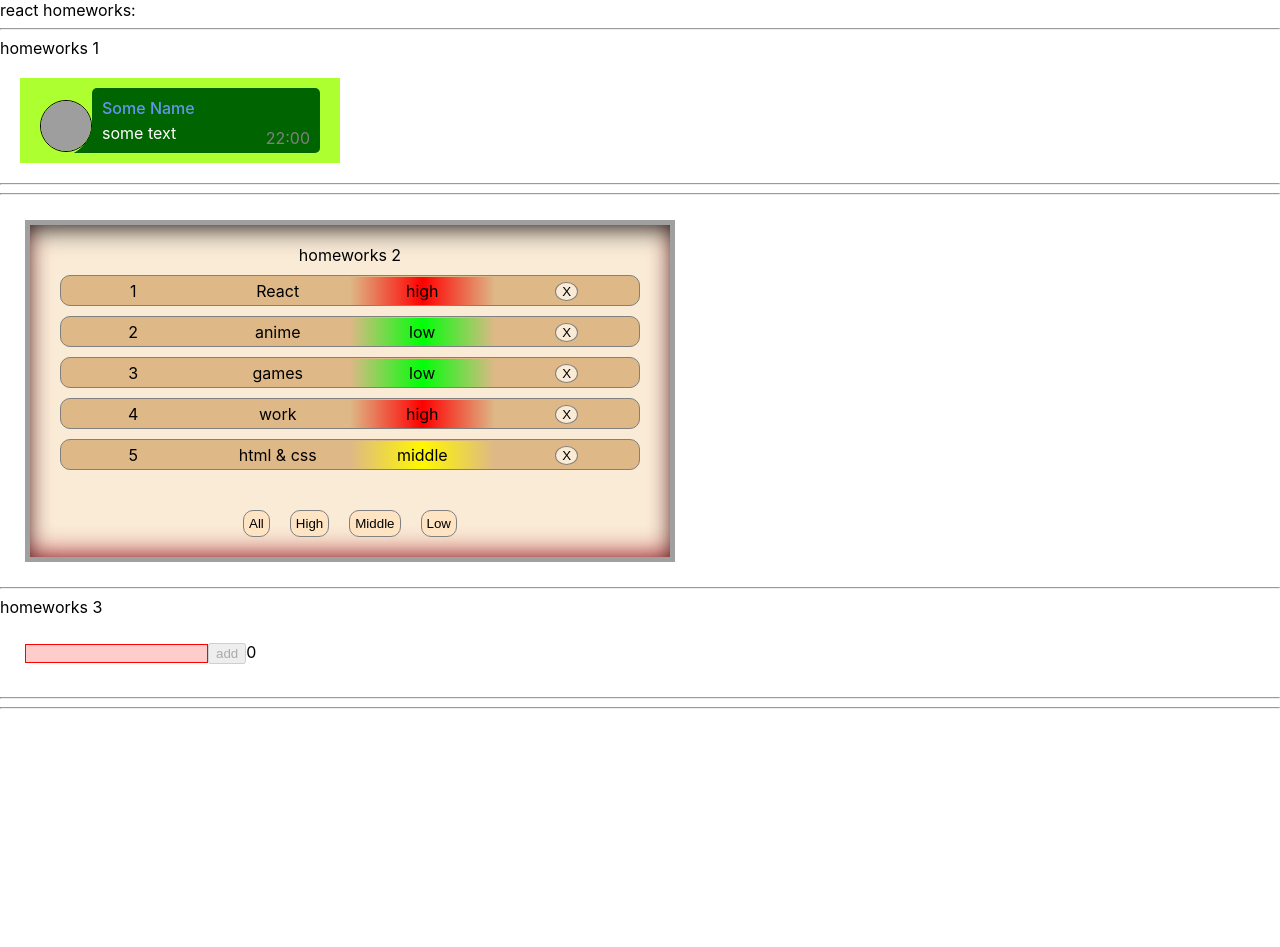
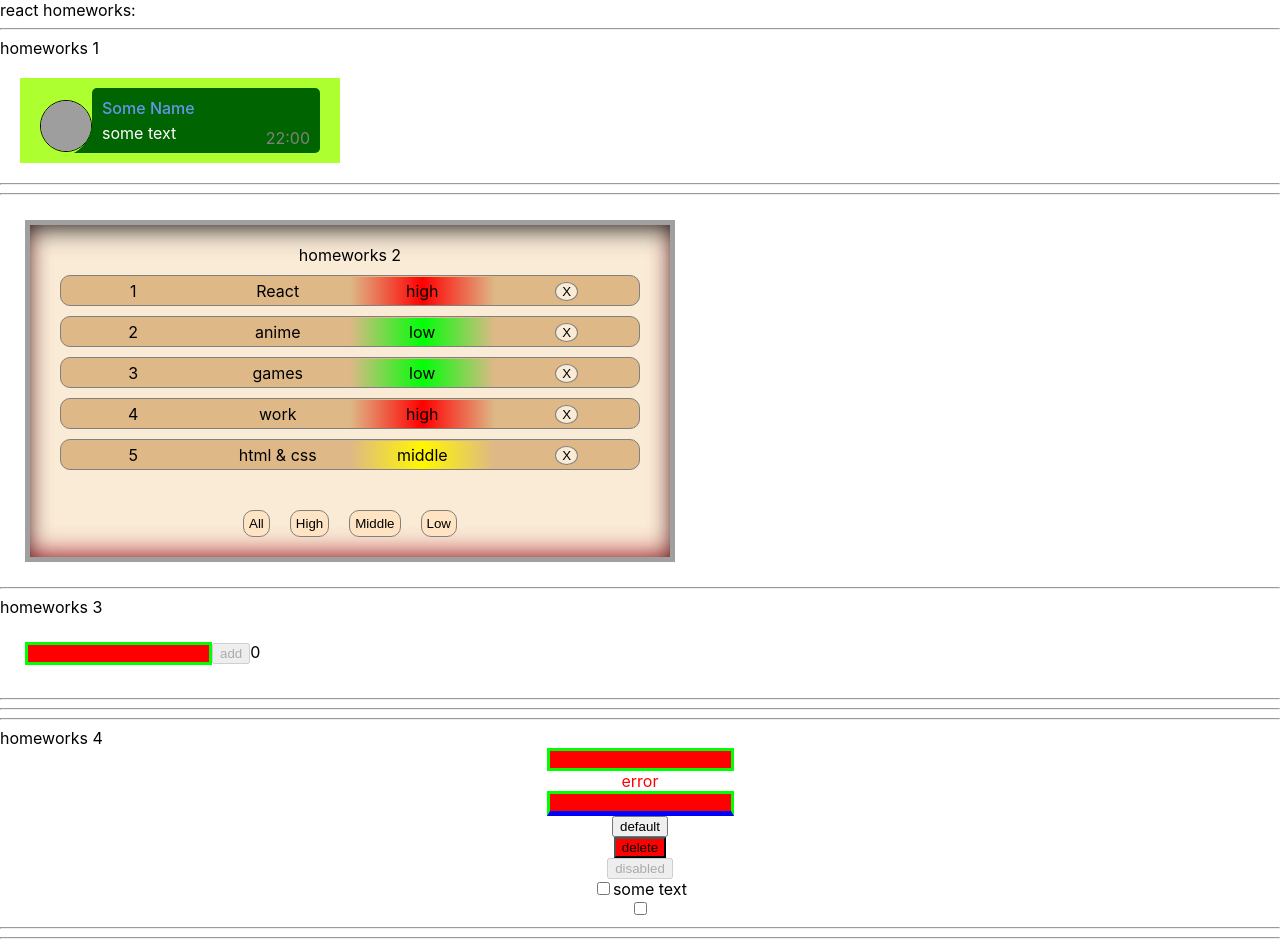
Before and after one commit to RomanAlxndrvch/IgnatHomeworks, a React (Create React App) app: page / in a window 1280 px wide. Before the commit the page ends 800 px from the top, so only its background shows below. Built offline with nearby package versions, Linux system fonts and the light colour scheme; grey boxes are pictures that could not be loaded.

Commit message:
HW#4 50% done. Added SuperInput to HW3. HW 2 and css left.

```diff
--- a/src/p1-main/m1-ui/u1-app/App.tsx
+++ b/src/p1-main/m1-ui/u1-app/App.tsx
@@ -3,6 +3,7 @@ import s from './App.module.css'
 import HW1 from '../../../p2-homeworks/h1/HW1'
 import HW2 from "../../../p2-homeworks/h2/HW2";
 import HW3 from "../../../p2-homeworks/h3/HW3";
+import HW4 from "../../../p2-homeworks/h4/HW4";
 
 function App() {
     return (
@@ -11,7 +12,7 @@ function App() {
             <HW1/>
             <HW2/>
             <HW3/>
-            {/*<HW4/>*/}
+            <HW4/>
             {/*<HW5/>*/}
 
         </div>
--- a/src/p2-homeworks/h3/Greeting.tsx
+++ b/src/p2-homeworks/h3/Greeting.tsx
@@ -1,5 +1,6 @@
 import React, {ChangeEvent, KeyboardEvent} from 'react'
 import classes from './Greeting.module.css'
+import SuperInputText from "./c1-SuperInputText/SuperInputText";
 
 type GreetingPropsType = {
     name: string
@@ -8,17 +9,19 @@ type GreetingPropsType = {
     error: string
     totalUsers: number
     onKeyDownHandler: (e: KeyboardEvent<HTMLInputElement>) => void
+    errorMessage: string
 }
 
 
 const Greeting: React.FC<GreetingPropsType> = (
-    {name, setNameCallback, addUser, error, totalUsers, onKeyDownHandler}
+    {name, setNameCallback, addUser, error, totalUsers, onKeyDownHandler, errorMessage}
 ) => {
     const inputClass = name ? classes.nonError : classes.error
 
     return (
         <div>
-            <input value={name} onChange={setNameCallback} className={inputClass} onKeyDown={onKeyDownHandler}/>
+            {/* <input value={name} onChange={setNameCallback} className={inputClass} onKeyDown={onKeyDownHandler}/>*/}
+            <SuperInputText value={name} onChange={setNameCallback} error={errorMessage}/>
             <button onClick={addUser} disabled={!name}>add</button>
             <span>{totalUsers}</span>
             <div>{error}</div>
--- a/src/p2-homeworks/h3/GreetingContainer.tsx
+++ b/src/p2-homeworks/h3/GreetingContainer.tsx
@@ -10,8 +10,12 @@ type GreetingContainerPropsType = {
 const GreetingContainer: React.FC<GreetingContainerPropsType> = ({users, addUserCallback}) => {
     const [name, setName] = useState<string>('')
     const [error, setError] = useState<string>('')
+    const [errorMessage, setErrorMessage] = useState<string>('')
+
 
     const setNameCallback = (e: ChangeEvent<HTMLInputElement>) => {
+        !e.currentTarget.value && setErrorMessage('Type Something!')
+        e.currentTarget.value && setErrorMessage('')
         !e.currentTarget.value.includes(' ') && setName(e.currentTarget.value)
         name.length > 0 && setError('')
     }
@@ -43,6 +47,7 @@ const GreetingContainer: React.FC<GreetingContainerPropsType> = ({users, addUser
             error={error}
             totalUsers={totalUsers}
             onKeyDownHandler={pressEnterHandler}
+            errorMessage={errorMessage}
         />
     )
 }
--- /dev/null
+++ b/src/p2-homeworks/h3/c1-SuperInputText/SuperInputText.module.css
@@ -0,0 +1,12 @@
+.superInput {
+
+}
+
+.errorInput {
+    border: 3px solid lime;
+    background: red;
+}
+
+.error {
+    color: red;
+}
--- /dev/null
+++ b/src/p2-homeworks/h3/c1-SuperInputText/SuperInputText.tsx
@@ -0,0 +1,59 @@
+import React, {ChangeEvent, DetailedHTMLProps, InputHTMLAttributes, KeyboardEvent} from 'react'
+import s from './SuperInputText.module.css'
+
+// тип пропсов обычного инпута
+type DefaultInputPropsType = DetailedHTMLProps<InputHTMLAttributes<HTMLInputElement>, HTMLInputElement>
+
+// здесь мы говорим что у нашего инпута будут такие же пропсы как у обычного инпута
+// (чтоб не писать value: string, onChange: ...; они уже все описаны в DefaultInputPropsType)
+type SuperInputTextPropsType = DefaultInputPropsType & { // и + ещё пропсы которых нет в стандартном инпуте
+    onChangeText?: (value: string) => void
+    onEnter?: () => void
+    error?: string
+    spanClassName?: string
+}
+
+const SuperInputText: React.FC<SuperInputTextPropsType> = (
+    {
+        type, // достаём и игнорируем чтоб нельзя было задать другой тип инпута
+        onChange, onChangeText,
+        onKeyPress, onEnter,
+        error,
+        className, spanClassName,
+
+        ...restProps// все остальные пропсы попадут в объект restProps
+    }
+) => {
+    const onChangeCallback = (e: ChangeEvent<HTMLInputElement>) => {
+        onChange // если есть пропс onChange
+        && onChange(e) // то передать ему е (поскольку onChange не обязателен)
+
+        onChangeText && onChangeText(e.currentTarget.value)
+    }
+    const onKeyPressCallback = (e: KeyboardEvent<HTMLInputElement>) => {
+        onKeyPress && onKeyPress(e);
+
+        onEnter // если есть пропс onEnter
+        && e.key === 'Enter' // и если нажата кнопка Enter
+        && onEnter() // то вызвать его
+    }
+
+    const finalSpanClassName = `${s.error} ${spanClassName ? spanClassName : ''}`
+    const finalInputClassName = `${s.errorInput} ${className}` // need to fix with (?:) and s.superInput
+
+    return (
+        <>
+            <input
+                type={'text'}
+                onChange={onChangeCallback}
+                onKeyPress={onKeyPressCallback}
+                className={finalInputClassName}
+
+                {...restProps} // отдаём инпуту остальные пропсы если они есть (value например там внутри)
+            />
+            {error && <span className={finalSpanClassName}>{error}</span>}
+        </>
+    )
+}
+
+export default SuperInputText
--- a/src/p2-homeworks/h4/HW4.tsx
+++ b/src/p2-homeworks/h4/HW4.tsx
@@ -11,7 +11,8 @@ function HW4() {
     const showAlert = () => {
         if (error) {
             alert('введите текст...')
-        } else {
+        }
+        else {
             alert(text) // если нет ошибки показать текст
         }
     }
@@ -30,6 +31,8 @@ function HW4() {
                     onChangeText={setText}
                     onEnter={showAlert}
                     error={error}
+                    /* onChange={(e) => setText(e.currentTarget.value)}*/
+
                     // spanClassName={s.testSpanError}
                 />
 
--- a/src/p2-homeworks/h4/common/c2-SuperButton/SuperButton.tsx
+++ b/src/p2-homeworks/h4/common/c2-SuperButton/SuperButton.tsx
@@ -19,7 +19,7 @@ const SuperButton: React.FC<SuperButtonPropsType> = (
     return (
         <button
             className={finalClassName}
-            {...restProps} // отдаём кнопке остальные пропсы если они есть (children там внутри)
+            {...restProps}// отдаём кнопке остальные пропсы если они есть (children там внутри)
         />
     )
 }
--- a/src/p2-homeworks/h4/common/c3-SuperCheckbox/SuperCheckbox.tsx
+++ b/src/p2-homeworks/h4/common/c3-SuperCheckbox/SuperCheckbox.tsx
@@ -20,7 +20,9 @@ const SuperCheckbox: React.FC<SuperCheckboxPropsType> = (
     }
 ) => {
     const onChangeCallback = (e: ChangeEvent<HTMLInputElement>) => {
-        // сделайте так чтоб работал onChange и onChangeChecked
+        onChangeChecked &&
+        onChangeChecked(e.currentTarget.checked)
+
     }
 
     const finalInputClassName = `${s.checkbox} ${className ? className : ''}`
```
Also changed, not shown: src/p2-homeworks/h3/c1-SuperInputText/AlternativeSuperInputText.tsx (added, +9 -0 lines).
